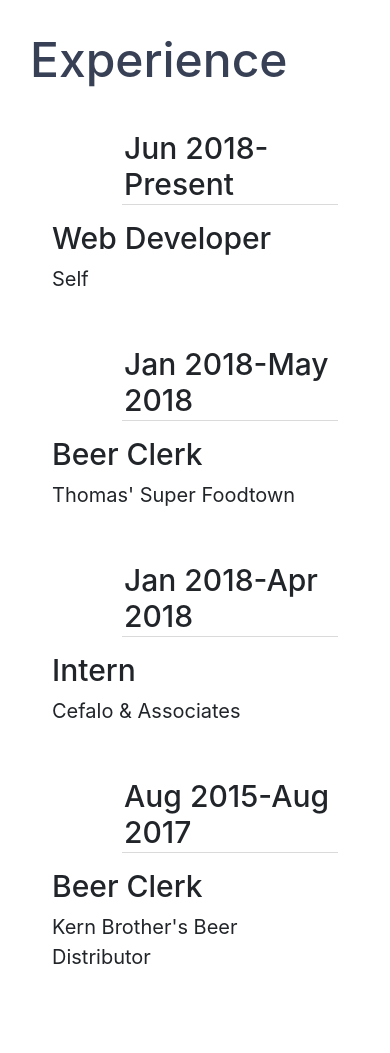
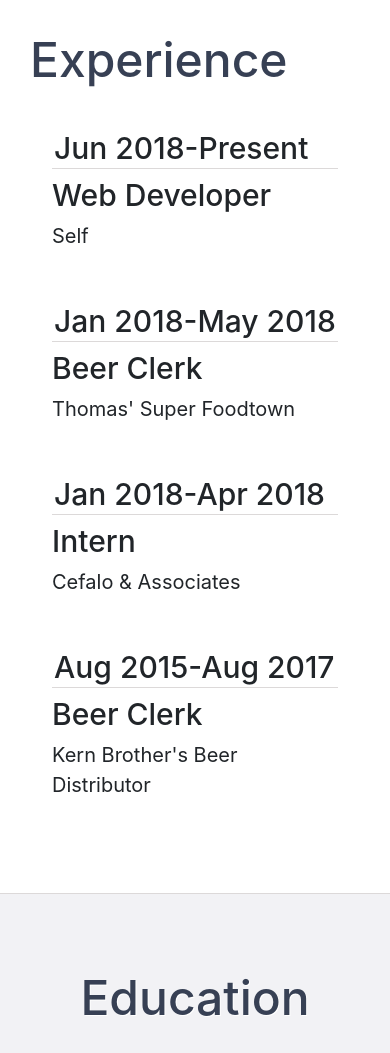
Before and after one commit to vojtkobrian/Portfolio, a plain HTML site: page index.html in a window 390 px wide. Shown: the part 1280-2333 px from the top of the page. Drawn offline with nearby package versions, Linux system fonts and the light colour scheme.

Commit message:
Update style.css

```diff
--- a/css/style.css
+++ b/css/style.css
@@ -305,20 +305,6 @@ footer {
 }
 /*End Footer*/
 
-@media only screen and (max-width: 750px) {
-    .job-box:before, .job-box:after {
-        left: 23px
-    }
-    .experience-date {
-        width: auto;
-        text-align: left;
-        position: relative;
-        margin-bottom: 15px;
-        display: block;
-        margin-left: 70px
-    }
-}
-
 @media only screen and (max-width: 992px) {
     #about {
         text-align: center
```
